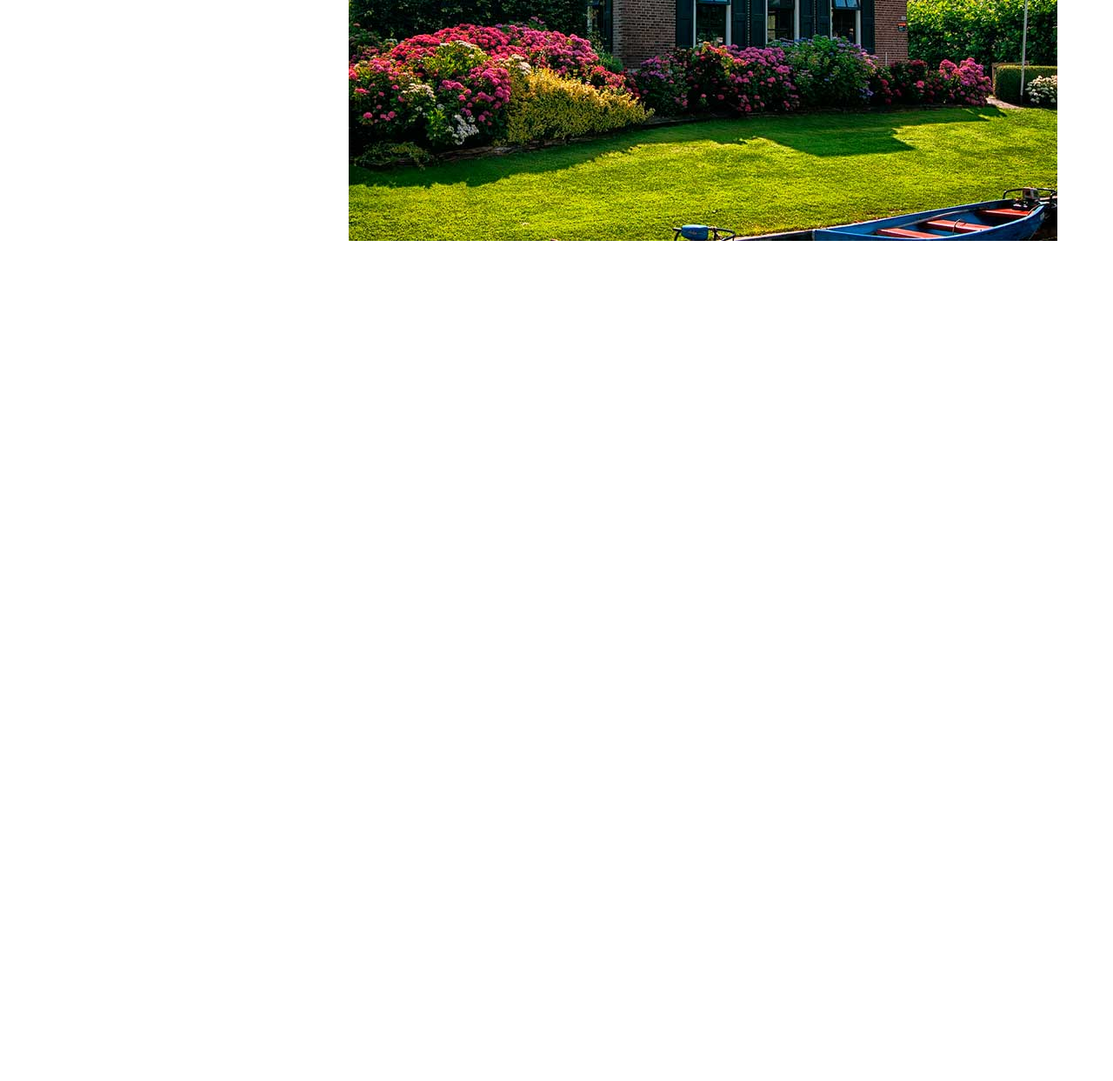
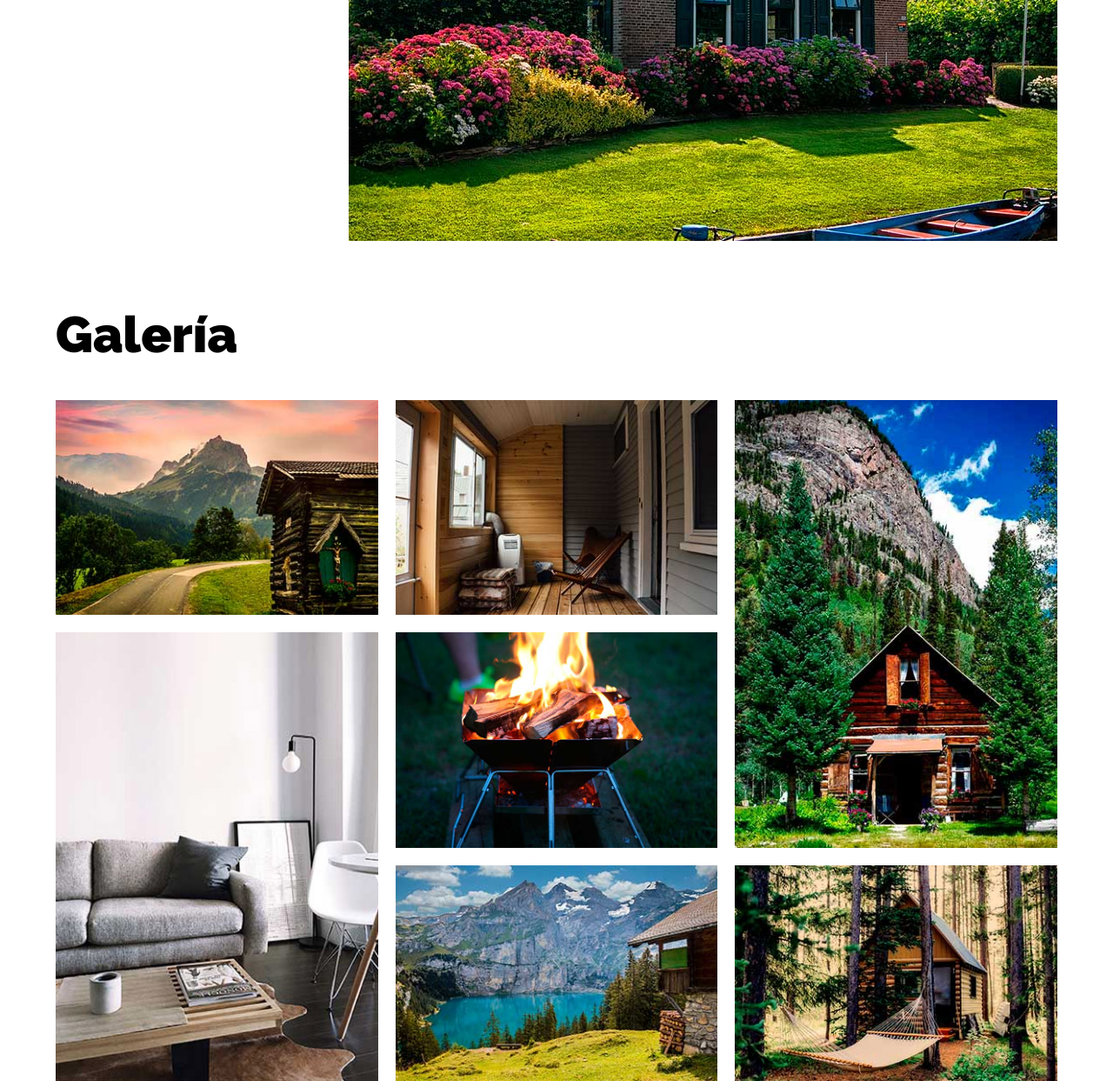
Before and after one commit to DeveloperMAC2023/ArquitecturaBosque, a plain HTML site: page index.html in a window 1280 px wide. Shown: the part 3318-4561 px from the top of the page at 87% size. Before the commit the page ends 3618 px from the top, so only its background shows below. Drawn offline with Linux system fonts and the light colour scheme.

Commit message:
Finalizada la rama SeccionGaleria

```diff
--- a/css/styles.css
+++ b/css/styles.css
@@ -260,3 +260,48 @@ img {
         padding: 2rem 2rem 2rem 0;
     }
 }
+
+/* Galeria */
+.galeria {
+    display: grid;
+    grid-template-columns: repeat(2, 1fr);
+    gap: 2rem;
+}
+@media (min-width: 768px) {
+    .galeria {
+        grid-template-columns: repeat(3, 1fr);
+    }
+}
+.galeria img {
+    object-fit: cover; /* Ajusta las imagenes*/
+    height: 100%;
+}
+.galeria .imagen:nth-child(2) {
+    grid-column: 2 / 3;
+    grid-row: 1 / 3;
+}
+@media (min-width: 768px) {
+    .galeria .imagen:nth-child(2) {
+        grid-column: 1 / 2;
+        grid-row: 2 / 4;
+    }
+}
+.galeria .imagen:nth-child(3) {
+    grid-row: 3 / 5;
+    grid-column: 2 / 3;
+}
+@media (min-width: 768px) {
+    .galeria .imagen:nth-child(3) {
+        grid-column: 2 / 3;
+        grid-row: 1 / 2;
+    }
+}
+.galeria .imagen:nth-child(6) {
+    grid-row: 2 / 4;
+}
+@media (min-width: 768px) {
+    .galeria .imagen:nth-child(6) {
+        grid-column: 3 / 4;
+        grid-row: 1 / 3;
+    }
+}
--- a/index.html
+++ b/index.html
@@ -88,5 +88,34 @@
 
     </main>
 
+    <section class="contenedor mt-5">
+        <h2>Galería</h2>
+
+        <div class="galeria">
+
+            <div class="imagen">
+                <img src="img/imagen_1.jpg" alt="imagen galeria">
+            </div>
+            <div class="imagen">
+                <img src="img/imagen_2.jpg" alt="imagen galeria">
+            </div>
+            <div class="imagen">
+                <img src="img/imagen_3.jpg" alt="imagen galeria">
+            </div>
+            <div class="imagen">
+                <img src="img/imagen_4.jpg" alt="imagen galeria">
+            </div>
+            <div class="imagen">
+                <img src="img/imagen_5.jpg" alt="imagen galeria">
+            </div>
+            <div class="imagen">
+                <img src="img/imagen_6.jpg" alt="imagen galeria">
+            </div>
+            <div class="imagen">
+                <img src="img/imagen_7.jpg" alt="imagen galeria">
+            </div>
+
+        </div>
+    </section>
 </body>
 </html>
```
